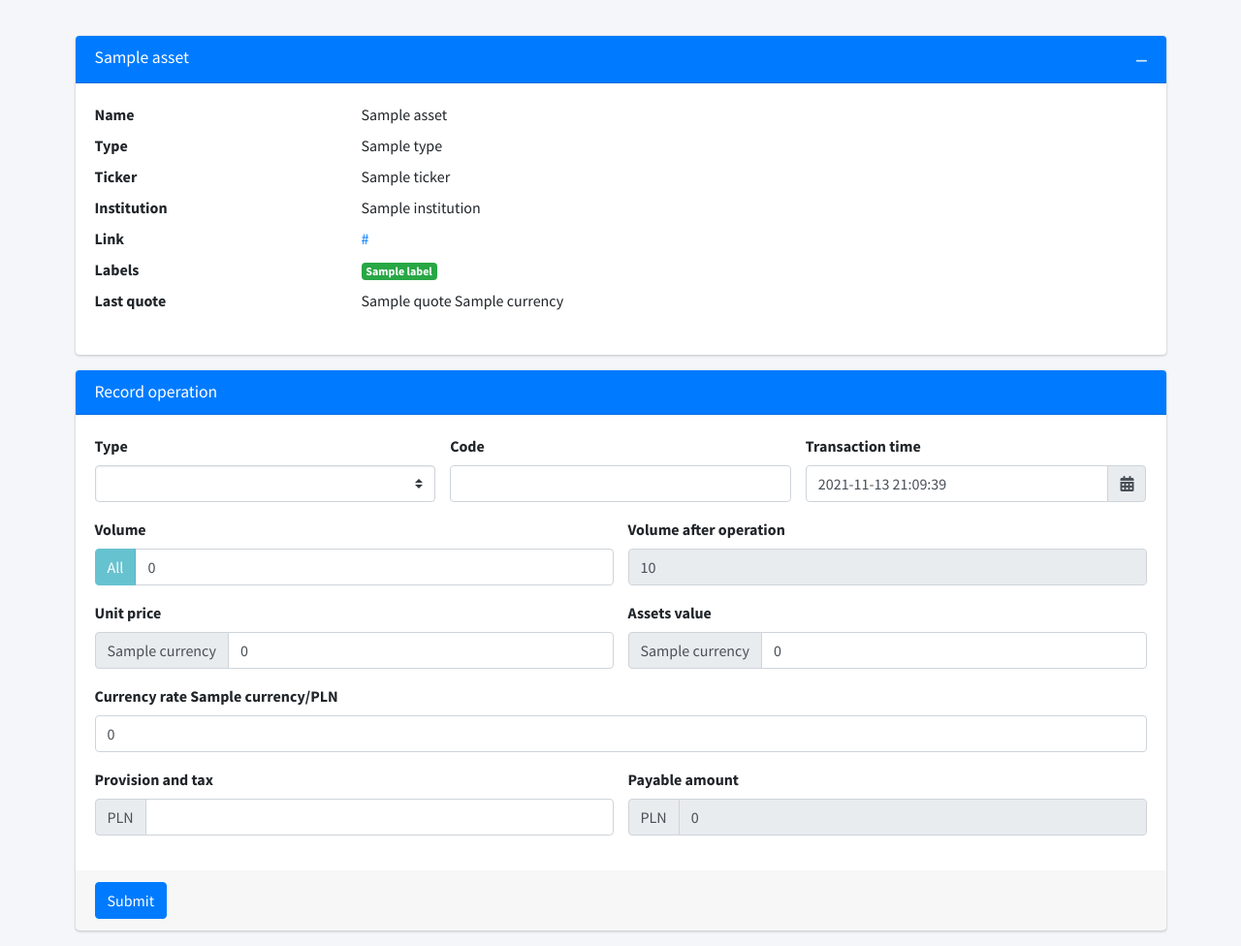
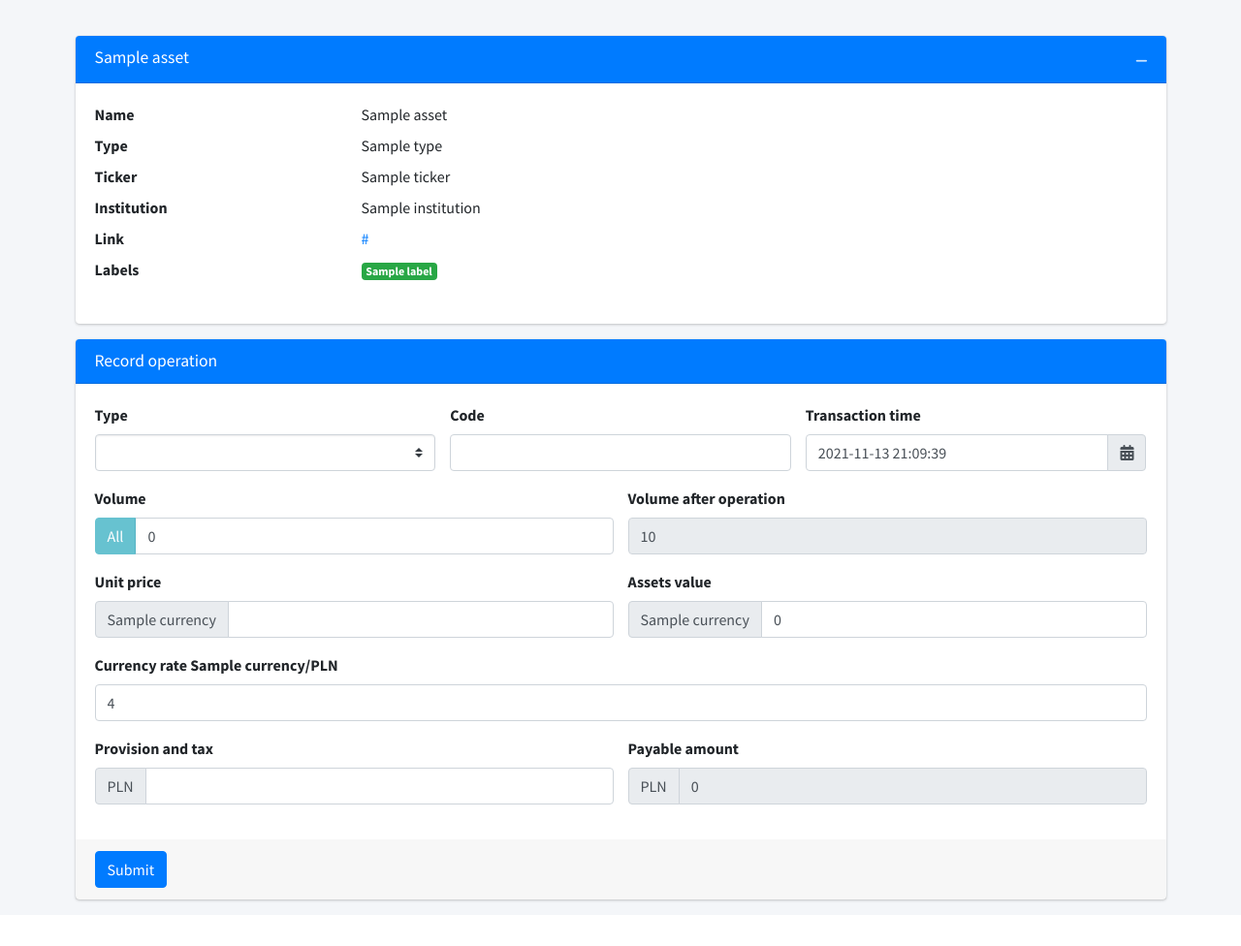
Before and after one commit to kpk-pl/wallet, a Python web app: template web-gui/flaskr/apps/assets/templates/assets/receipt.html in a window 1280 px wide. Shown: the part 58-1034 px from the top of the page at 97% size. After the commit the page ends 989 px from the top, so only its background shows below. Run offline with Jinja, Linux system fonts and the light colour scheme; the template is opened without the code that fills it: most values are stand-ins (such as "Sample title", 1, 10 or a date in 2020); some libraries are stand-ins or nearby versions.

Commit message:
Prepopulate unit price and currency conversion when adding a receipt

```diff
--- a/web-gui/flaskr/apps/assets/templates/assets/receipt.html
+++ b/web-gui/flaskr/apps/assets/templates/assets/receipt.html
@@ -191,10 +191,6 @@
                 <span class="badge badge-success mr-1">{{ label }}</span>
               {%- endfor -%}
             </dd>
-            {% if asset.lastQuote -%}
-            <dt class="col-sm-3">Last quote</dt>
-            <dd class="col-sm-9">{{ asset.lastQuote.quote }} {{ asset.currency.name }}</dd>
-            {%- endif %}
           </dl>
         </div>
       </div>
@@ -280,7 +276,7 @@
                     <div class="input-group-prepend">
                       <span class="input-group-text">{{ asset.currency.name }}</span>
                     </div>
-                    <input type="number" value="0" step="any" data-number-to-fixed="2" data-number-stepfactor="100" class="form-control" id="f-unit-price" name="unit-price" required/>
+                    <input type="number" value="{{ asset.lastQuote if asset.lastQuote else 0 }}" step="any" data-number-to-fixed="2" data-number-stepfactor="100" class="form-control" id="f-unit-price" name="unit-price" required/>
                   </div>
                 </div>
               </div>
@@ -303,7 +299,7 @@
               <div class="col-12">
                 <div class="form-group">
                   <label for="f-conversion">Currency rate {{ asset.currency.name }}/PLN</label>
-                  <input type="number" value="0" step="any" id="f-conversion" class="form-control" name="currencyConversion" value="1" required/>
+                  <input type="number" value="{{ asset.lastCurrencyRate if asset.lastCurrencyRate else 0 }}" step="any" id="f-conversion" class="form-control" name="currencyConversion" value="1" required/>
                 </div>
               </div>
             </div>
```
Also changed, not shown: web-gui/flaskr/apps/assets/receipt.py (+26 -11 lines).
